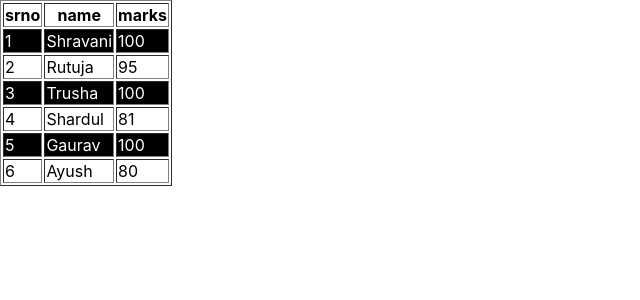
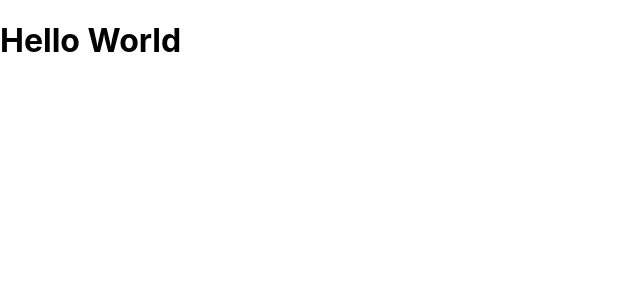
Before and after one commit to ShravaniGunjal/third-project, a React (Create React App) app: page / in a window 1280 px wide. Shown: the top 300 px of the page, without its empty margins (0-640 px from the left). Built offline with nearby package versions, Linux system fonts and the light colour scheme.

Commit message:
created new component and called it in App.js

```diff
--- a/src/App.js
+++ b/src/App.js
@@ -1,33 +1,11 @@
 import logo from './logo.svg';
 import './App.css';
+import Greetings from './Greetings';
 
 function App() {
-  const student = [
-    {srno:1,name:'Shravani',marks:100},
-    {srno:2,name:'Rutuja',marks:95},
-    {srno:3,name:'Trusha',marks:100},
-    {srno:4,name:'Shardul',marks:81},
-    {srno:5,name:'Gaurav',marks:100},
-    {srno:6,name:'Ayush',marks:80}
-  ];
+
   return (
-   <div>
-    <table border="1">
-      <tr>
-        <th>srno</th>
-        <th>name</th>
-        <th>marks</th>
-      </tr>
-      {student.map((singleElement)=>{
-      return <tr className={singleElement.marks===100?"color":"backgroundcolor"}>
-        <td>{singleElement.srno}</td>
-        <td>{singleElement.name}</td>
-        <td>{singleElement.marks}</td>
-      </tr>
- } )}
-    </table>
-
-   </div>
+   <Greetings/>
   );
 }
 
--- /dev/null
+++ b/src/Greetings.js
@@ -0,0 +1,8 @@
+function Greetings(){
+
+
+return(
+<h1>Hello World</h1>
+)
+}
+export default Greetings;
```
